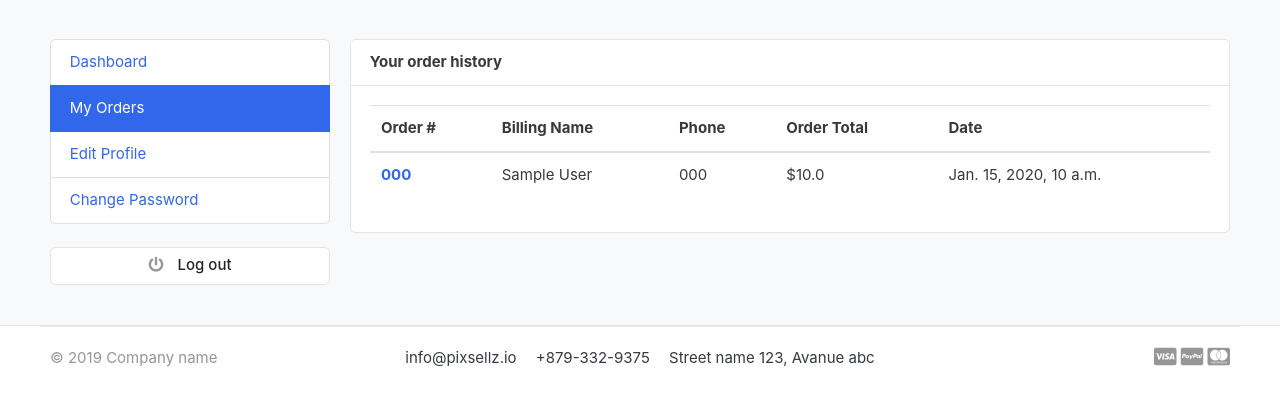
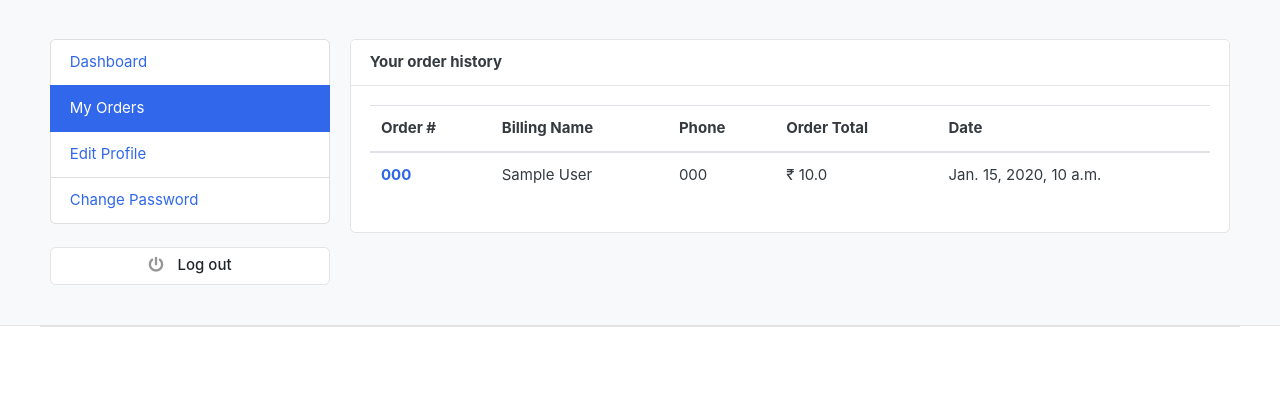
Before and after one commit to suprit-kumar/Easy-shopping, a Django app: page /accounts/my_orders/ in a window 1280 px wide. Shown: the part 100-506 px from the top of the page. Run offline with Django 3.2, Linux system fonts and the light colour scheme; a user stored in the database is signed in; tables that the repository leaves empty hold one stand-in row (values such as "Sample post"); parts of the project's set-up code (start-up, migrations or seed data) failed here and were passed over; some libraries are stand-ins or nearby versions; some web fonts are replaced.

Commit message:
fix: order history

```diff
--- a/accounts/urls.py
+++ b/accounts/urls.py
@@ -16,5 +16,5 @@ urlpatterns = [
     path('my_orders/', views.my_orders, name='my_orders'),
     path('edit_profile/', views.edit_profile, name='edit_profile'),
     path('change_password/', views.change_password, name='change_password'),
-    path('order_detail/<int:order_id>/', views.order_detail, name='order_detail'),
+    path('order_detail/<str:order_id>/', views.order_detail, name='order_detail'),
 ]
--- a/templates/accounts/my_orders.html
+++ b/templates/accounts/my_orders.html
@@ -34,7 +34,7 @@
 				      <th scope="row"><a href="{% url 'order_detail' order.order_number %}">{{order.order_number}}</a></th>
 				      <td>{{order.full_name}}</td>
 				      <td>{{order.phone}}</td>
-				      <td>${{order.order_total}}</td>
+				      <td>₹ {{order.order_total}}</td>
 							<td>{{order.created_at}}</td>
 				    </tr>
 				{% endfor %}
--- a/templates/includes/footer.html
+++ b/templates/includes/footer.html
@@ -3,19 +3,7 @@
 <footer class="section-footer border-top">
 	<div class="container">
 		<section class="footer-bottom border-top row">
-			<div class="col-md-2">
-				<p class="text-muted"> &copy 2019 Company name </p>
-			</div>
-			<div class="col-md-8 text-md-center">
-				<span  class="px-2">info@pixsellz.io</span>
-				<span  class="px-2">+879-332-9375</span>
-				<span  class="px-2">Street name 123, Avanue abc</span>
-			</div>
-			<div class="col-md-2 text-md-right text-muted">
-				<i class="fab fa-lg fa-cc-visa"></i>
-				<i class="fab fa-lg fa-cc-paypal"></i>
-				<i class="fab fa-lg fa-cc-mastercard"></i>
-			</div>
+
 		</section>
 	</div><!-- //container -->
 </footer>
```
Also changed, not shown: templates/accounts/order_detail.html (+4 -4 lines).
